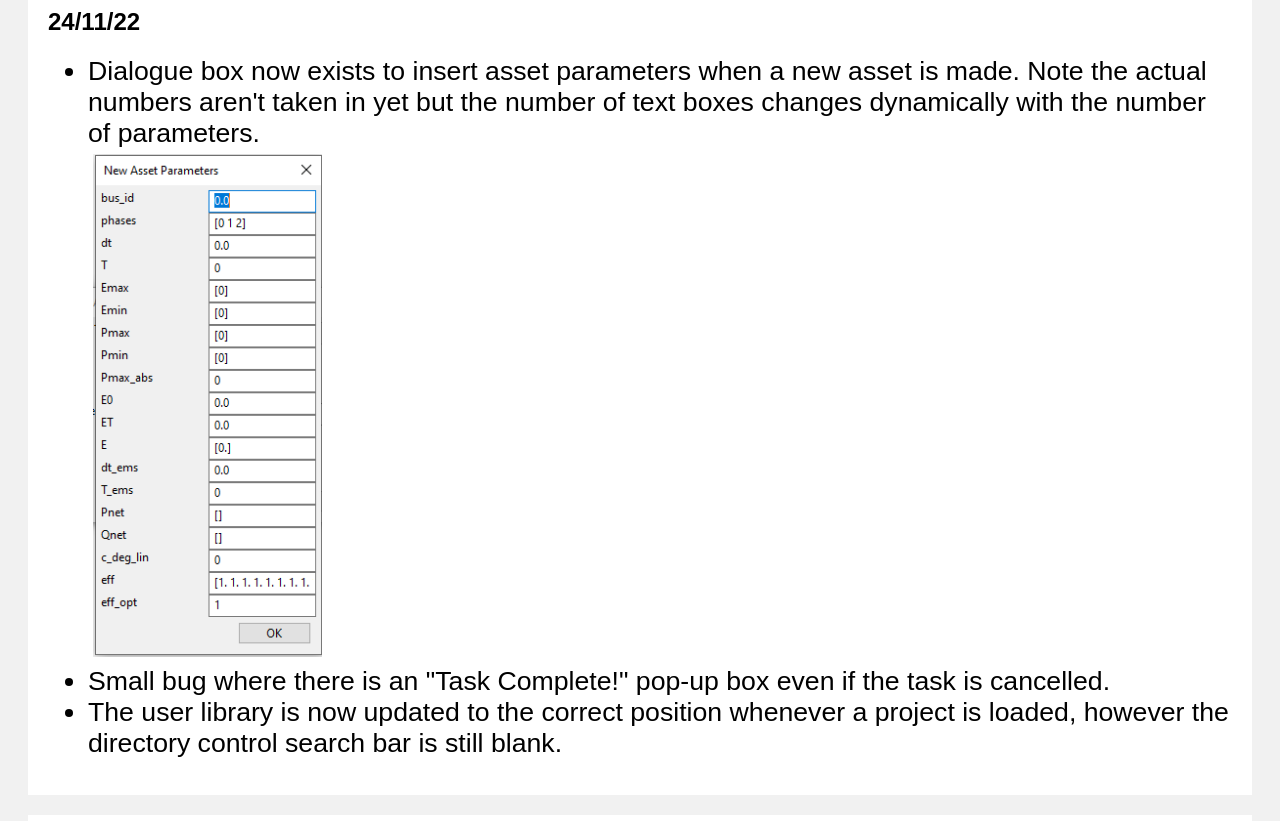
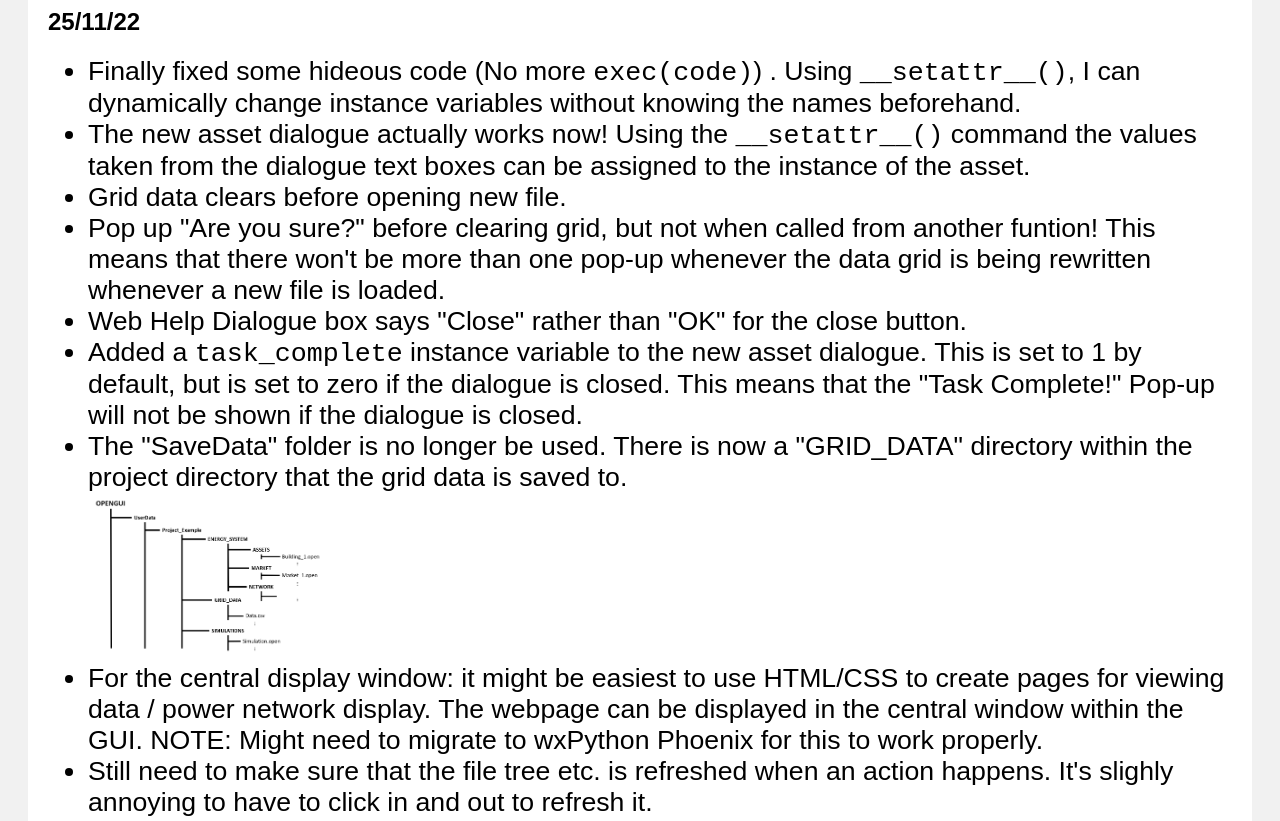
Before and after one commit to gregorjmathieson/OPEN_GUI_Devlog, a plain HTML site: page index.html in a window 1280 px wide. Shown: the part 540-1361 px from the top of the page. Drawn offline with Linux system fonts and the light colour scheme.

Commit message:
25-11-22

```diff
--- a/index.html
+++ b/index.html
@@ -22,6 +22,24 @@
                 </ul>
             </div>
         </div> -->
+        <div class="row">
+            <div class="card">
+                <h2>25/11/22</h2>
+                <ul>
+                    <li>Finally fixed some hideous code (No more <code>exec(code)</code>) . Using <code>__setattr__()</code>, I can dynamically change instance variables without knowing the names beforehand.</li>
+                    <li>The new asset dialogue actually works now! Using the <code>__setattr__()</code> command the values taken from the dialogue text boxes can be assigned to the instance of the asset.</li>
+                    <li>Grid data clears before opening new file.</li>
+                    <li>Pop up "Are you sure?" before clearing grid, but not when called from another funtion! This means that there won't be more than one pop-up whenever the data grid is being rewritten whenever a new file is loaded.</li>
+                    <li>Web Help Dialogue box says "Close" rather than "OK" for the close button.</li>
+                    <li>Added a <code>task_complete</code> instance variable to the new asset dialogue. This is set to 1 by default, but is set to zero if the dialogue is closed. This means that the "Task Complete!" Pop-up will not be shown if the dialogue is closed.</li>
+                    <li>The "SaveData" folder is no longer be used. There is now a "GRID_DATA" directory within the project directory that the grid data is saved to.</li>
+                    <a href="IMAGES/25-11-22/NewFileTree.PNG" data-lightbox="25-11-22"><img class="images" src="IMAGES/25-11-22/NewFileTree.PNG" height="100px"></a>
+                    <br>
+                    <li>For the central display window: it might be easiest to use HTML/CSS to create pages for viewing data / power network display. The webpage can be displayed in the central window within the GUI. NOTE: Might need to migrate to wxPython Phoenix for this to work properly.</li>
+                    <li>Still need to make sure that the file tree etc. is refreshed when an action happens. It's slighly annoying to have to click in and out to refresh it.</li>
+                </ul>
+            </div>
+        </div>
         <div class="row">
             <div class="card">
                 <h2>24/11/22</h2>
```
Also changed, not shown: IMAGES/25-11-22/NewFileTree.PNG (added).
